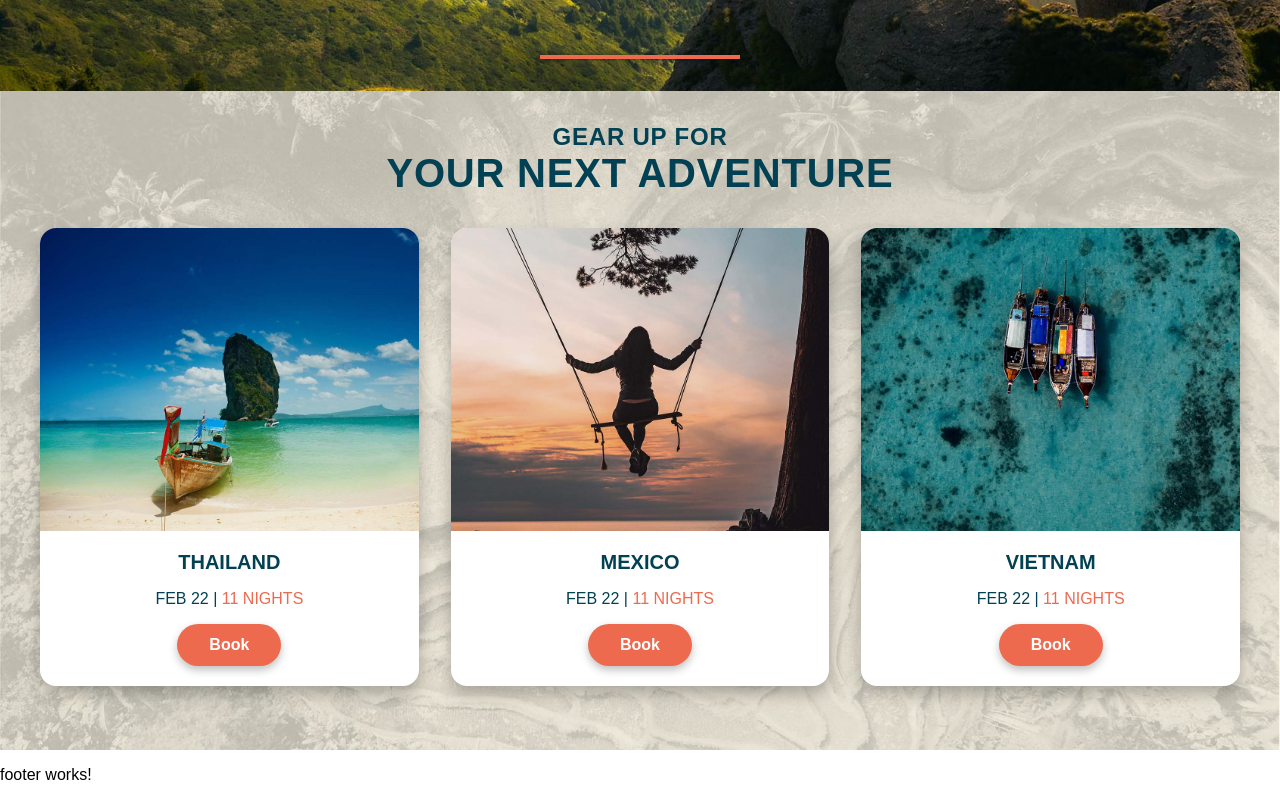
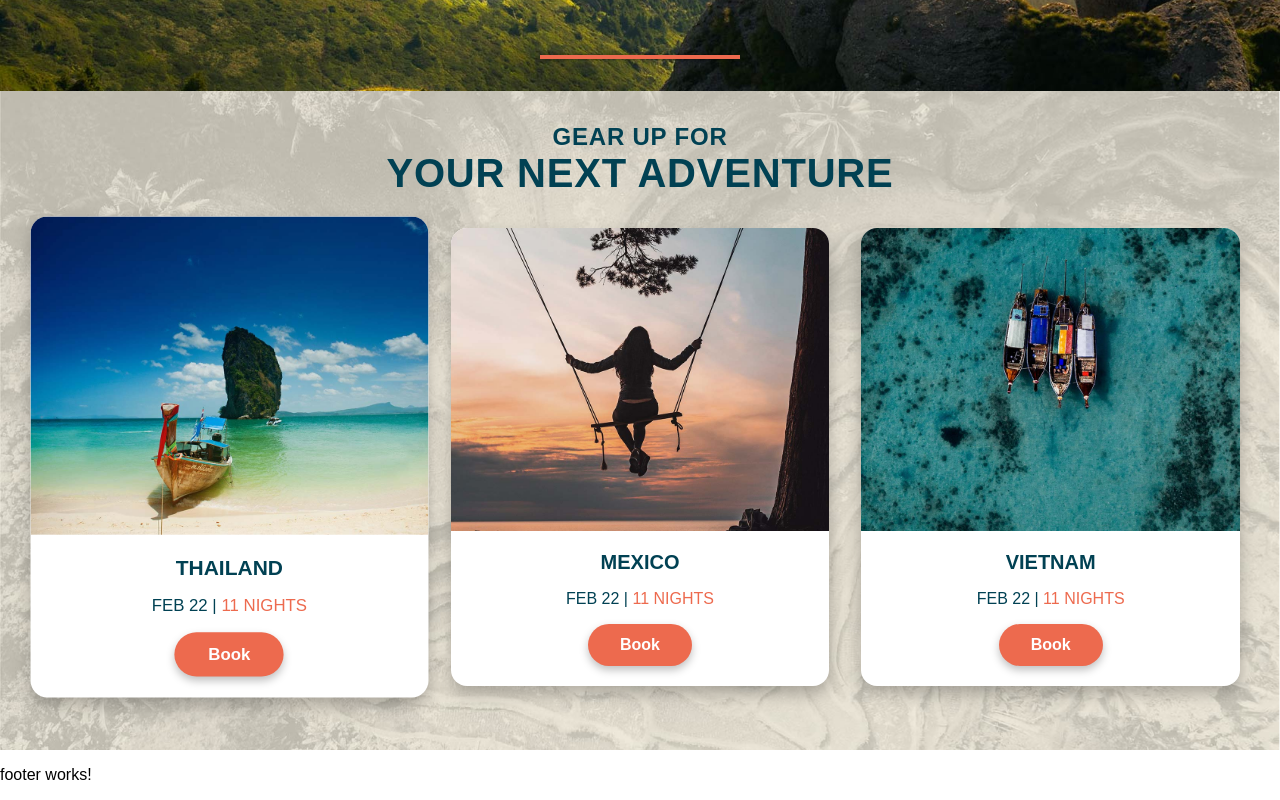
Before and after one commit to MK-NEUKO/uma-website, an Angular app: page / in a window 1280 px wide. In both pictures the pointer is over the element 229 px from the left and 889 px from the top of the page. Shown: the part 433-1233 px from the top of the page. Built offline with nearby package versions, Linux system fonts and the light colour scheme.

Commit message:
Enhance card hover effect: add transform scale and transition for smoother interaction

```diff
--- a/src/app/pages/home/components/adventures/adventures.component.css
+++ b/src/app/pages/home/components/adventures/adventures.component.css
@@ -42,6 +42,11 @@
   background-color: white;
   overflow: hidden;
   box-shadow: 0 0.5rem 1rem rgba(0, 0, 0, 0.25);
+  transform: scale(1);
+  transition: transform 0.125s ease-in-out;
+}
+.card:hover {
+  transform: scale(1.05);
 }
 
 .card__image {
```
